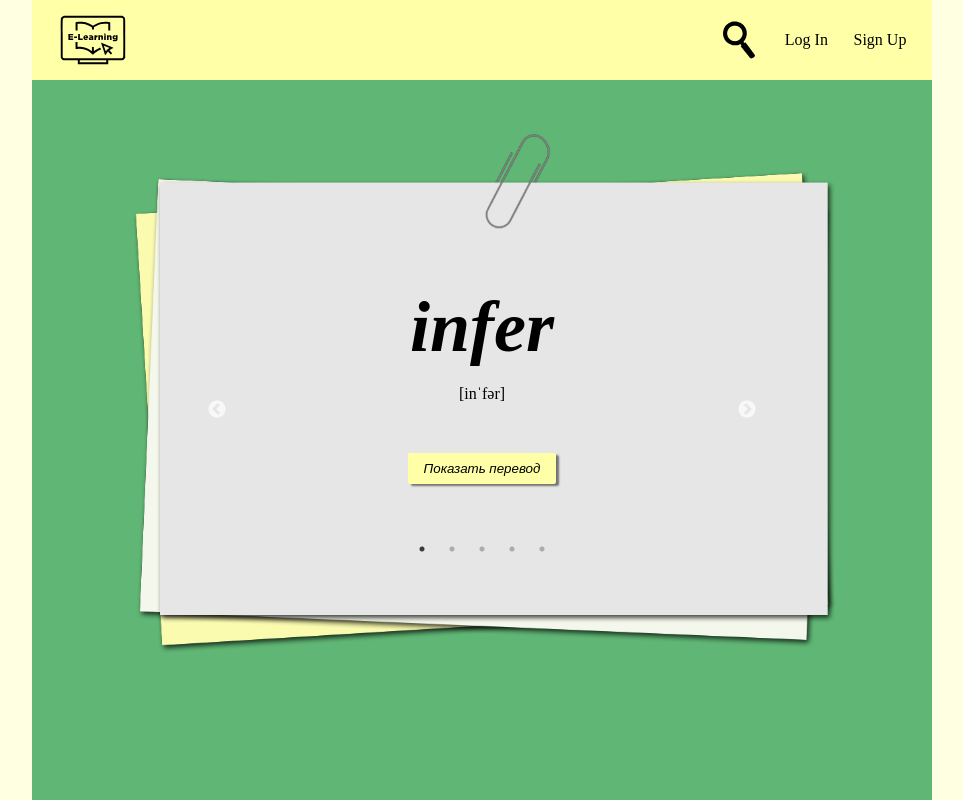
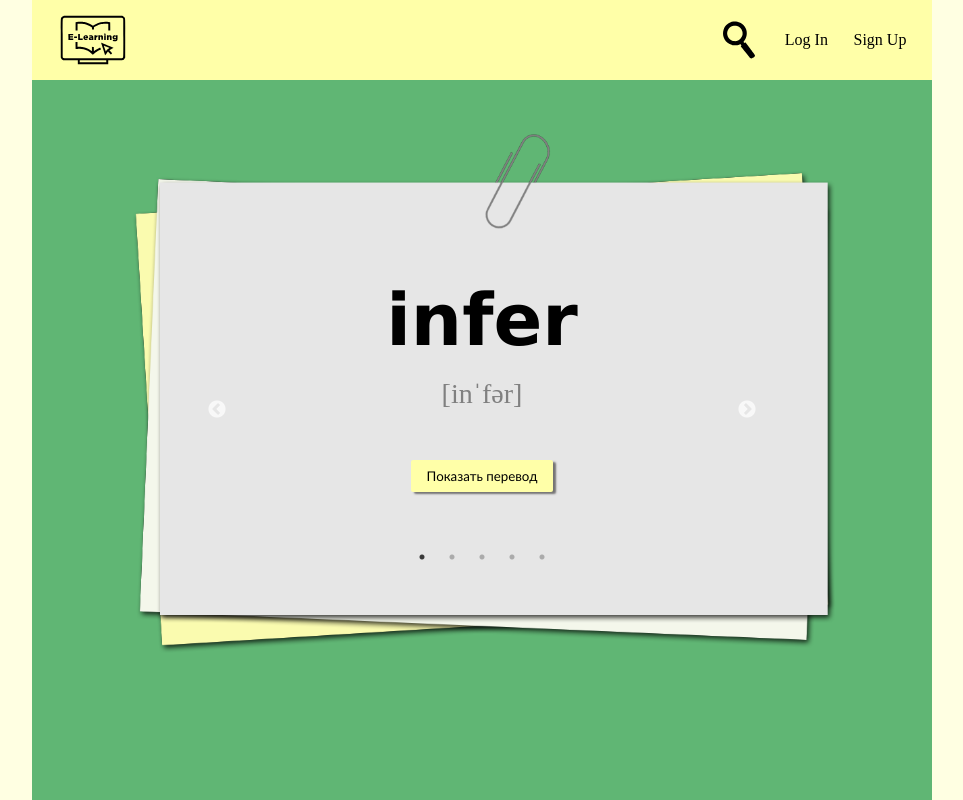
Before and after one commit to Yanastya89/React-EnglishCards, a React (Vite) app: page / in a window 1280 px wide. Shown: the top 800 px of the page, without its empty margins (158-1121 px from the left). Built offline with nearby package versions, Linux system fonts and the light colour scheme.

Commit message:
feat: add states for table and card

```diff
--- a/src/component/Card/Card.jsx
+++ b/src/component/Card/Card.jsx
@@ -1,14 +1,26 @@
 import style from "./card.module.scss";
+import React, { useState } from "react";
 
 function Card(props) {
   const { english, transcription, russian } = props;
+
+  const [showTranslate, setShowTranslate] = useState(false);
+  const handleTanslate = () => {
+    setShowTranslate(!showTranslate);
+  };
+
   return (
     <div className={style.card}>
       <div className={style.cardBody}>
         <h3> {english}</h3>
-        <p>{transcription}</p>
-
-        <button className={style.translateButton}>Показать перевод</button>
+        <p className={style.transcription}>{transcription}</p>
+        {showTranslate ? (
+          <p className={style.translate}> {russian} </p>
+        ) : (
+          <button onClick={handleTanslate} className={style.translateButton}>
+            Показать перевод
+          </button>
+        )}
       </div>
     </div>
   );
--- a/src/component/Card/card.module.scss
+++ b/src/component/Card/card.module.scss
@@ -7,8 +7,13 @@
 h3{
   margin-bottom: 1rem;
   font-size: 9vh;
-  font-style: oblique;
+  font-family: $fontF3
+}
 
+.transcription{
+  font-size: 3.5vh;
+  font-weight:500;
+  color: $edging;
 }
 
 .translateButton{
@@ -20,6 +25,16 @@ h3{
   border-radius: 2px;
   box-shadow: 3px 2px 2px $btshadow;
   background-color: $fonColor;
-  font-style: oblique;
+
+  font-family:$fontTranslate
+
 
 }
+
+.translate{
+margin-top: 1.5rem;
+font-size: 7vh;
+font-style: oblique;
+color:$fonmain;
+font-family:$fontTranslate
+}
--- a/src/component/CardSlider/CardSlider.jsx
+++ b/src/component/CardSlider/CardSlider.jsx
@@ -16,7 +16,7 @@ const CardSlider = () => {
 
   return (
     <Slider {...settings}>
-      {wordsData.words.map((word) => (
+      {wordsData.map((word) => (
         <Card key={word.id} {...word} />
       ))}
     </Slider>
--- a/src/component/Footer/Footer.jsx
+++ b/src/component/Footer/Footer.jsx
@@ -2,9 +2,7 @@ import style from "./footer.module.scss";
 
 function Footer() {
   return (
-    <footer className={style.footer}>
-      Footer All rights reseved &#169; 2024{" "}
-    </footer>
+    <footer className={style.footer}>All rights reseved &#169; 2024 </footer>
   );
 }
 
--- a/src/component/MainPage/MainPage.jsx
+++ b/src/component/MainPage/MainPage.jsx
@@ -1,13 +1,22 @@
+import React, { useState } from "react";
+import wordsData from "../../data/wordlist.json";
 import style from "./mainPage.module.scss";
 import Table from "../Table/Table";
 import CardSlider from "../CardSlider/CardSlider";
+
 export default function MainPage() {
+  const [stWords, setStWords] = useState(wordsData);
+
+  function handleDelete(id) {
+    const newStWords = stWords.filter((item) => item.id !== id);
+    setStWords(newStWords);
+  }
+
   return (
     <main className={style.main}>
       <div className={style.cardWrapper}>
         <div className={style.cardText}>
-          {" "}
-          <CardSlider />{" "}
+          <CardSlider />
         </div>
         <img
           src="../../../public/images/Card.png"
@@ -15,7 +24,7 @@ export default function MainPage() {
           className={style.cardImage}
         />
       </div>
-      <Table />
+      <Table stWords={stWords} deleteWords={handleDelete} />
     </main>
   );
 }
--- a/src/component/Table/Table.jsx
+++ b/src/component/Table/Table.jsx
@@ -1,12 +1,9 @@
 import React, { useState } from "react";
-import wordsData from "../../data/wordlist.json";
 import style from "./table.module.scss";
 
-export default function Table() {
+export default function Table({ stWords, deleteWords }) {
   const [editMode, setEditMode] = useState(false);
-  /*  editMode - это переменная состояния, которая будет хранить текущий режим редактирования (true/false).
-  setEditMode - это функция, которая позволяет изменять значение editMode.
- */
+
   const handleEdit = () => {
     setEditMode(true);
   };
@@ -19,8 +16,11 @@ export default function Table() {
     setEditMode(false);
   };
 
+  const handleDelete = (id) => {
+    deleteWords(id);
+  };
+
   return (
-    <>
     <table className={style.tableWrapper}>
       <thead>
         <tr className={style.tableThead}>
@@ -31,27 +31,27 @@ export default function Table() {
         </tr>
       </thead>
       <tbody>
-          {wordsData.words.map((word) => (
-            <tr key={word.id}>
+        {stWords.map((item) => (
+          <tr key={item.id}>
             <td>
               {editMode ? (
-                  <input type="text" defaultValue={word.english} />
+                <input type="text" value={item.english} />
               ) : (
-                  word.english
+                item.english
               )}
             </td>
             <td>
               {editMode ? (
-                  <input type="text" defaultValue={word.transcription} />
+                <input type="text" value={item.transcription} />
               ) : (
-                  word.transcription
+                item.transcription
               )}
             </td>
             <td>
               {editMode ? (
-                  <input type="text" defaultValue={word.russian} />
+                <input type="text" value={item.russian} />
               ) : (
-                  word.russian
+                item.russian
               )}
             </td>
 
@@ -75,6 +75,7 @@ export default function Table() {
                   ></button>
                   <button
                     className={`${style.deleteButton} ${style.btn}`}
+                    onClick={() => handleDelete(item.id)}
                   ></button>
                 </>
               )}
@@ -83,6 +84,5 @@ export default function Table() {
         ))}
       </tbody>
     </table>
-    </>
   );
 }
--- a/src/data/wordlist.json
+++ b/src/data/wordlist.json
@@ -1,3 +1,2 @@
-{
-  "words":[{"id":"14996","english":"infer","transcription":"[inˈfər]","russian":"сделать вывод","tags":"b2","tags_json":"[\"b2\"]"},{"id":"15015","english":"sun","transcription":"[sən]","russian":"солнце","tags":"a1","tags_json":"[\"a1\"]"},{"id":"15016","english":"apple","transcription":"[ывап]","russian":"яблоко","tags":"фрукты","tags_json":"[\"u0444u0440u0443u043au0442u044b\"]"},{"id":"15017","english":"knit","transcription":"[nit]","russian":" вязать","tags":"a2","tags_json":"[\"a2\"]"},{"id":"15018","english":"oyster","transcription":"[ˈoistər]","russian":"устрица","tags":"природа","tags_json":"[\"u043fu0440u0438u0440u043eu0434u0430\"]"}]
-}
+
+  [{"id":"14996","english":"infer","transcription":"[inˈfər]","russian":"сделать вывод","tags":"b2","tags_json":"[\"b2\"]"},{"id":"15015","english":"sun","transcription":"[sən]","russian":"солнце","tags":"a1","tags_json":"[\"a1\"]"},{"id":"15016","english":"apple","transcription":"[ывап]","russian":"яблоко","tags":"фрукты","tags_json":"[\"u0444u0440u0443u043au0442u044b\"]"},{"id":"15017","english":"knit","transcription":"[nit]","russian":" вязать","tags":"a2","tags_json":"[\"a2\"]"},{"id":"15018","english":"oyster","transcription":"[ˈoistər]","russian":"устрица","tags":"природа","tags_json":"[\"u043fu0440u0438u0440u043eu0434u0430\"]"}]
--- a/src/style/vars.scss
+++ b/src/style/vars.scss
@@ -7,4 +7,7 @@ $fonmain:rgb(96, 182, 116);
 $btnEditColor:rgb(255, 192, 5);
 $btnDeleteColor:rgb(255, 75, 68);
 $btnSaveColor:rgb(83, 232, 108);
-$btshadow:rgb(116, 115, 115)
+$btshadow:rgb(116, 115, 115);
+$translateColor:rgb(3, 72, 30);
+$fontF3:'Lucida Sans', Arial, sans-serif;
+$fontTranslate:'Trebuchet MS', 'Lucida Sans Unicode', 'Lucida Grande', 'Lucida Sans', Arial, sans-serif
```
Lines whose indentation alone changed are shown as unchanged.
